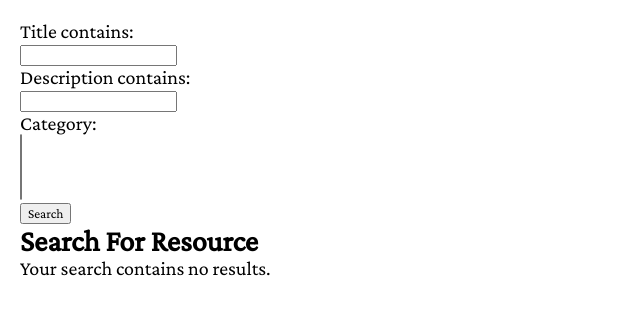
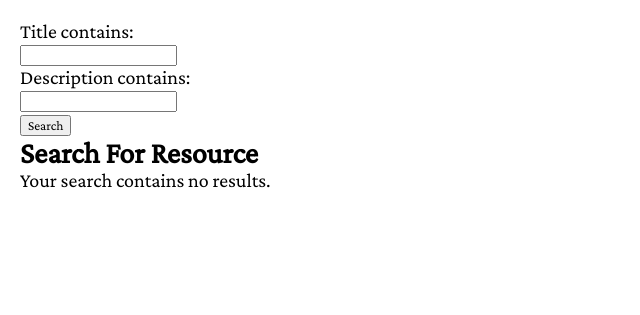
Before and after one commit to project-impact-2019/project-impact, a Django app: page /resource/search in a window 1280 px wide. Shown: the part 70-385 px from the top of the page, without its empty margins (0-640 px from the left). Run offline with Django 3.2, Linux system fonts and the light colour scheme; data that the repository does not hold is empty.

Commit message:
Fixed Search

```diff
--- a/core/templates/core/search_resource.html
+++ b/core/templates/core/search_resource.html
@@ -10,9 +10,6 @@
 
               <div>{{ filter.form.description__icontains.label_tag }}</div>
               <div>{{ filter.form.description__icontains }}</div>
-
-              <div class='mt2'>{{ filter.form.category.label_tag }}</div>
-              <div>{{ filter.form.category }}</div>
 
               <button class="bg-white mt5" type='submit'>Search</button>
       </div>
```
